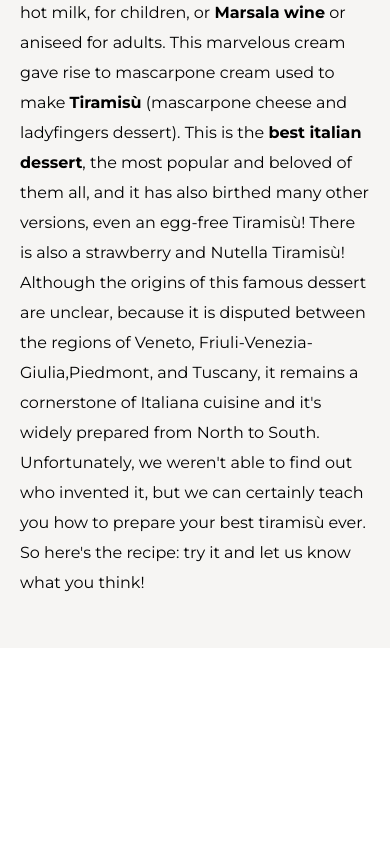
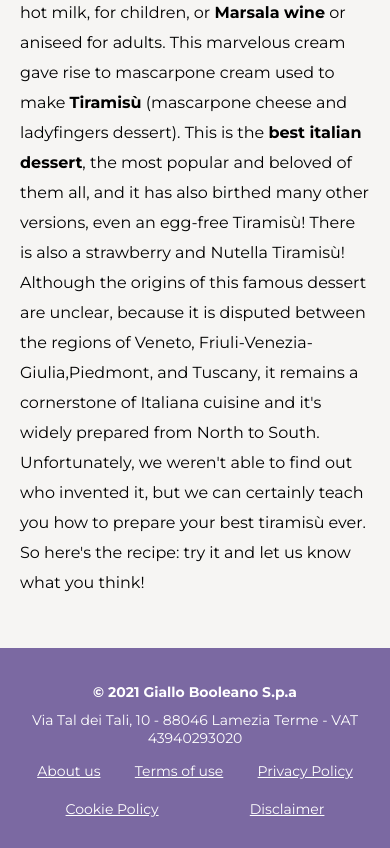
Before and after one commit to GiovanniZumbo/htmlcss-responsive-layout, a plain HTML site: page index.html in a window 390 px wide. Shown: the part 1575-2423 px from the top of the page. Before the commit the page ends 2223 px from the top, so only its background shows below. Drawn offline with Linux system fonts and the light colour scheme.

Commit message:
Added footer + responsive (last commit)

```diff
--- a/css/responsive.css
+++ b/css/responsive.css
@@ -106,4 +106,15 @@
         display: inline-block;
     }
 
+    /* Splitting footer */
+
+    .footer-content {
+        display: flex;
+        justify-content: space-between;
+    }
+
+    .footer-top {
+        text-align: left;
+    }
+
 }
--- a/css/style.css
+++ b/css/style.css
@@ -83,8 +83,6 @@ img {
 .col-30{
     flex-basis: 30%;
 } */
-
-
 
 /***** Header *****/
 
@@ -271,3 +269,37 @@ a.social-btn {
     height: 0;
     clear: both;
 }
+
+/* Footer */
+
+footer {
+    padding: 30px;
+    background-color: var(--violet);
+    color: white;
+    text-align: center;
+    font-size: 14px;
+}
+
+.footer-top p {
+    padding: 5px 0;
+}
+
+.footer-btm ul.row {
+    list-style-type: none;
+
+    display: flex;
+    flex-direction: row;
+    flex-wrap: wrap;
+    gap: 20px;
+    margin-top: 10px;
+}
+
+.footer-btm li {
+    flex-grow: 1;
+}
+
+.footer-btm a {
+    color: white;
+    text-decoration: underline;
+    padding: 0;
+}
--- a/index.html
+++ b/index.html
@@ -66,7 +66,7 @@
                                 <span class="more-info"><b>+ info</b></span>
                             </div>
                             <div class="info-banner-btm">
-                                <i class="fa-carrot fa-solid"></i><span>VEGETARIANO</span>
+                                <i class="fa-carrot fa-solid"></i><span> VEGETARIANO</span>
                             </div>
                         </div>
                         <div class="info-text">
@@ -151,8 +151,19 @@
 
     <footer>
         <div class="footer-content">
-            <div class="author-info footer-top"></div>
-            <div class="footer-btm"></div>
+            <div class="author-info footer-top">
+                <p> <b> &#169; 2021 Giallo Booleano S.p.a </b> </p>
+                <p> Via Tal dei Tali, 10 - 88046 Lamezia Terme - VAT 43940293020 </p>
+            </div>
+            <div class="footer-btm">
+                <ul class="row">
+                    <li><a href="#">About us</li></a>
+                    <li><a href="#">Terms of use</li></a>
+                    <li><a href="#">Privacy Policy</li></a>
+                    <li><a href="#">Cookie Policy</li></a>
+                    <li><a href="#">Disclaimer</li></a>
+                </ul>
+            </div>
         </div>
     </footer>
 
```
